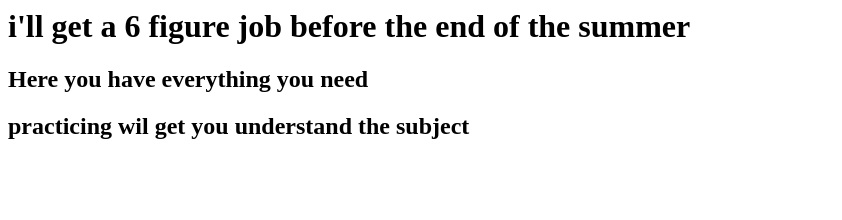
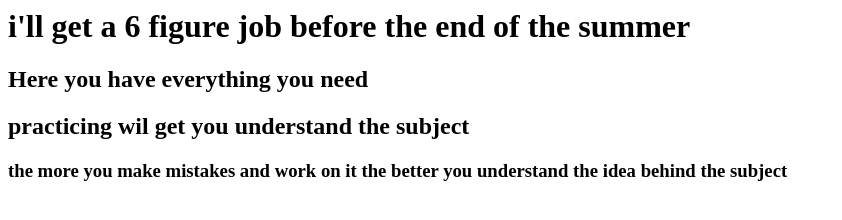
Before and after one commit to casmaster55/practice-2, a plain HTML site: page index.html in a window 1280 px wide. Shown: the whole page, without its empty margins (0-842 px from the left). Drawn offline with Linux system fonts and the light colour scheme.

Commit message:
only practice will help u understand

```diff
--- a/index.html
+++ b/index.html
@@ -1,3 +1,4 @@
 <h1>i'll get a 6 figure job before the end of the summer</h1>
 <h2> Here you  have everything you need</h2>
 <h2> practicing wil get you understand the subject</h2>
+<h3>the more you make mistakes and work on it the better you understand the idea behind the subject</h3>
```
